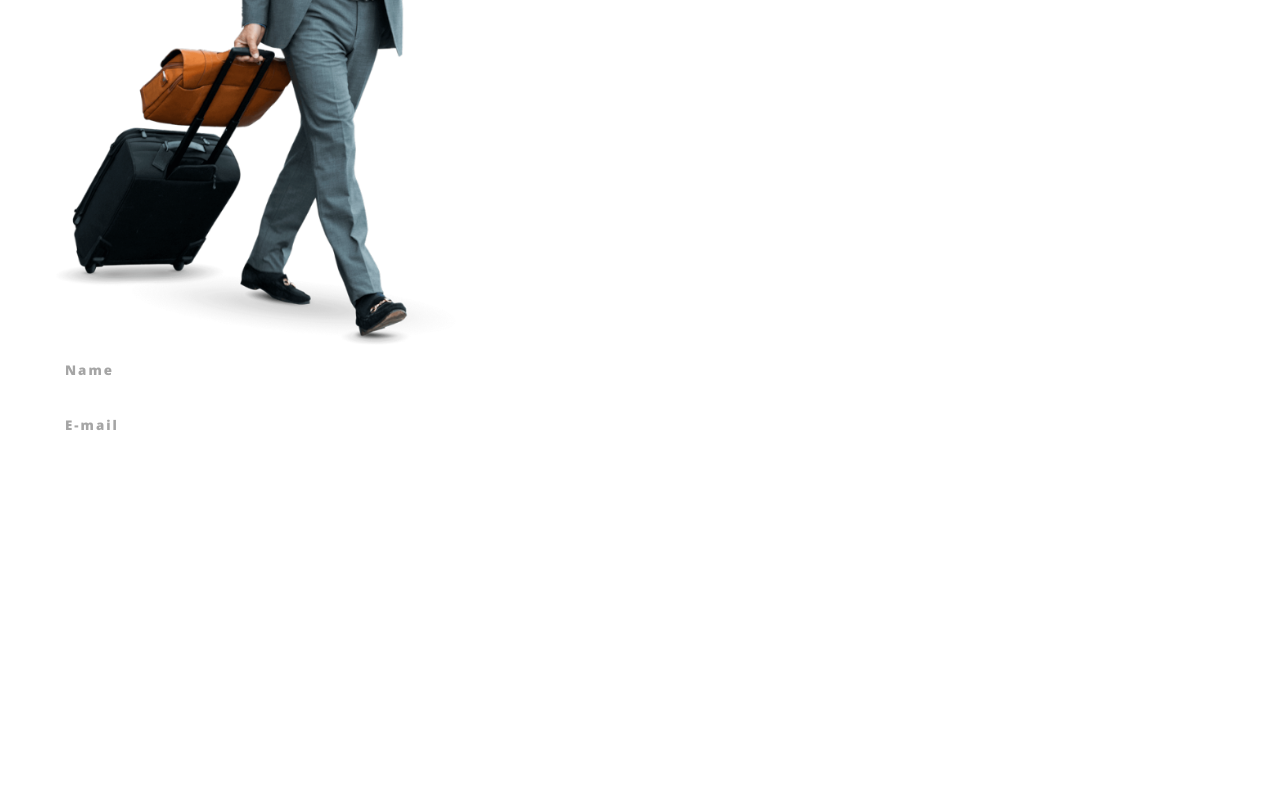
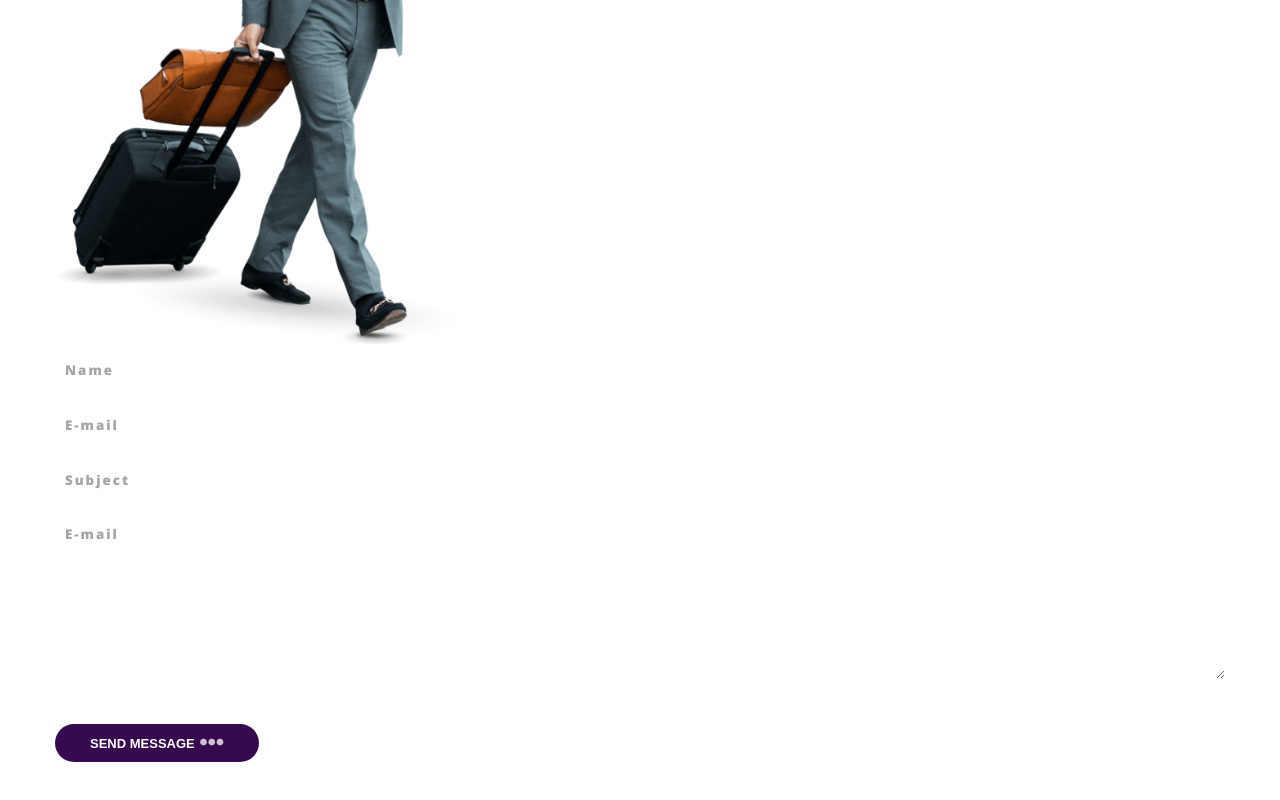
Before and after one commit to donnys27/hotel-bookings, a plain HTML site: page index.html in a window 1280 px wide. Shown: the part 3822-4622 px from the top of the page. Before the commit the page ends 4332 px from the top, so only its background shows below. Drawn offline with nearby package versions, Linux system fonts and the light colour scheme.

Commit message:
Form Element Updates

```diff
--- a/index.html
+++ b/index.html
@@ -255,6 +255,18 @@
                 <span class="bar"></span>
               </div>
             </div>
+            <div class="input-group">
+              <input type="text" class="input" placeholder="Subject" required>
+              <span class="bar"></span>
+            </div>
+            <div class="input-group">
+              <textarea cols="30" rows="8" class="input" placeholder="E-mail" required></textarea>
+              <span class="bar"></span>
+            </div>
+            <button type="submit" class="btn form-btn btn-purple">
+              Send Message
+              <span class="dots"><i class="fas fa-ellipsis-h"></i></span>
+            </button>
           </form>
         </div>
       </div>
--- a/styles.css
+++ b/styles.css
@@ -1,4 +1,4 @@
-/* Source: https://www.youtube.com/watch?v=41q3xQZ_XcM&t=22m36s */
+/* Source: https://www.youtube.com/watch?v=41q3xQZ_XcM&t=28m49s */
 /* Import the fonts used */
 @import url('https://fonts.googleapis.com/css?family=Courgette|Open+Sans:400,800&display=swap');
 
```
